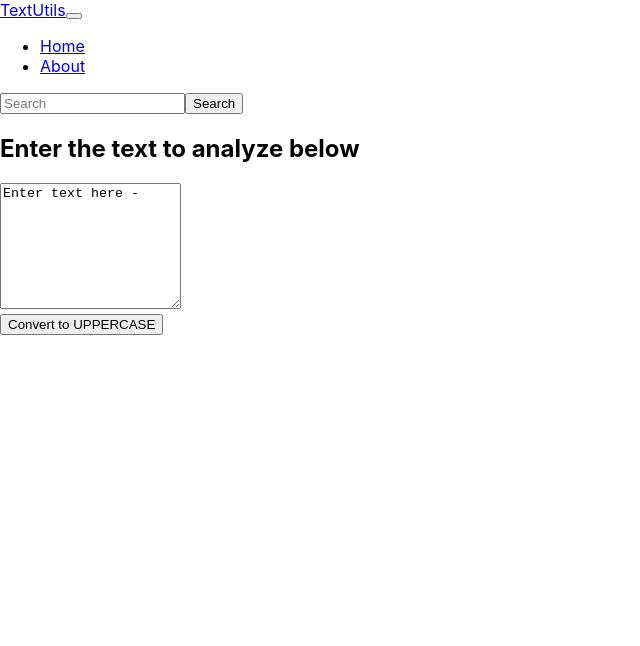
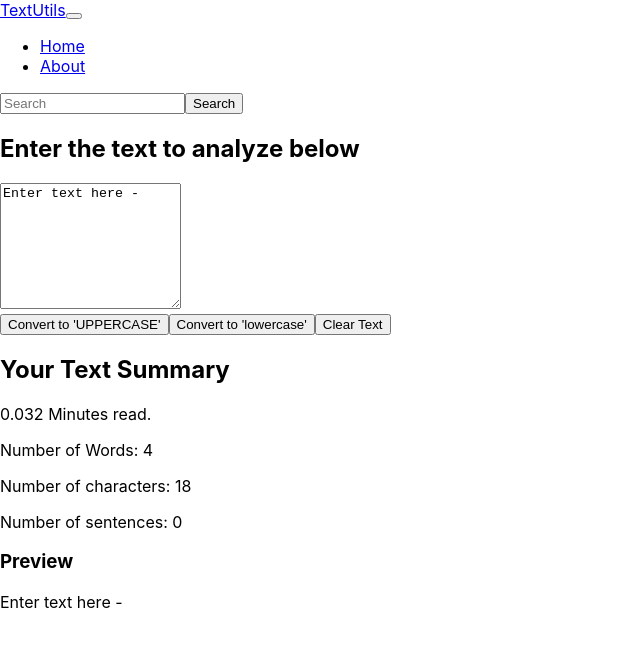
Before and after one commit to thisiskumarg/TextUtils-React, a React (Create React App) app: page / in a window 1280 px wide. Shown: the top 646 px of the page, without its empty margins (0-640 px from the left). Built offline with nearby package versions, Linux system fonts and the light colour scheme; the HTML template or start-up script is replaced by a standard one.

Commit message:
Some functionalities has been added in TextForm.js component and Navbar.js has been updated.

```diff
--- a/src/components/Navbar.js
+++ b/src/components/Navbar.js
@@ -3,7 +3,8 @@ import PropTypes from "prop-types";
 
 export default function Navbar(props) {
     return (
-        <nav className="navbar navbar-expand-lg bg-light">
+        <>
+            <nav className="navbar navbar-expand-lg navbar-dark bg-dark">
                 <div className="container-fluid">
                     <a className="navbar-brand" href="/">
                         {props.title}
@@ -46,16 +47,14 @@ export default function Navbar(props) {
                                 placeholder="Search"
                                 aria-label="Search"
                             />
-                        <button
-                            className="btn btn-outline-success"
-                            type="submit"
-                        >
+                            <button className="btn btn-primary" type="submit">
                                 Search
                             </button>
                         </form>
                     </div>
                 </div>
             </nav>
+        </>
     );
 }
 
--- a/src/components/TextForm.js
+++ b/src/components/TextForm.js
@@ -1,9 +1,21 @@
 import React, { useState } from "react";
 
 export default function TextForm(props) {
-    const handleOnClick = () => {
+    const handleUpClick = () => {
         // console.log("Uppercase was clicked: " + text);
         let newText = text.toUpperCase();
+        setText(newText);
+    };
+
+    const handleLoClick = () => {
+        // console.log("Lowercase was clicked: " + text);
+        let newText = text.toLowerCase();
+        setText(newText);
+    };
+
+    const handleClear = () => {
+        // console.log("Clear text was clicked: " + text);
+        let newText = "";
         setText(newText);
     };
 
@@ -14,7 +26,8 @@ export default function TextForm(props) {
 
     const [text, setText] = useState("Enter text here - ");
     return (
-        <div>
+        <>
+            <div className="container">
                 <h2>{props.heading}</h2>
                 <div className="mb-3">
                     <textarea
@@ -25,9 +38,31 @@ export default function TextForm(props) {
                         rows="8"
                     ></textarea>
                 </div>
-            <button className="btn btn-primary" onClick={handleOnClick}>
-                Convert to UPPERCASE
+                <button
+                    className="btn btn-primary mx-1"
+                    onClick={handleUpClick}
+                >
+                    Convert to 'UPPERCASE'
+                </button>
+                <button
+                    className="btn btn-primary mx-1"
+                    onClick={handleLoClick}
+                >
+                    Convert to 'lowercase'
+                </button>
+                <button className="btn btn-primary mx-1" onClick={handleClear}>
+                    Clear Text
                 </button>
             </div>
+            <div className="container my-3">
+                <h2>Your Text Summary</h2>
+                <p>{0.008 * (text.split(" ").length - 1)} Minutes read.</p>
+                <p>Number of Words: {text.split(" ").length - 1}</p>
+                <p>Number of characters: {text.length} </p>
+                <p>Number of sentences: {text.split(".").length - 1} </p>
+                <h3>Preview</h3>
+                <p>{text}</p>
+            </div>
+        </>
     );
 }
```
Lines whose indentation alone changed are shown as unchanged.
